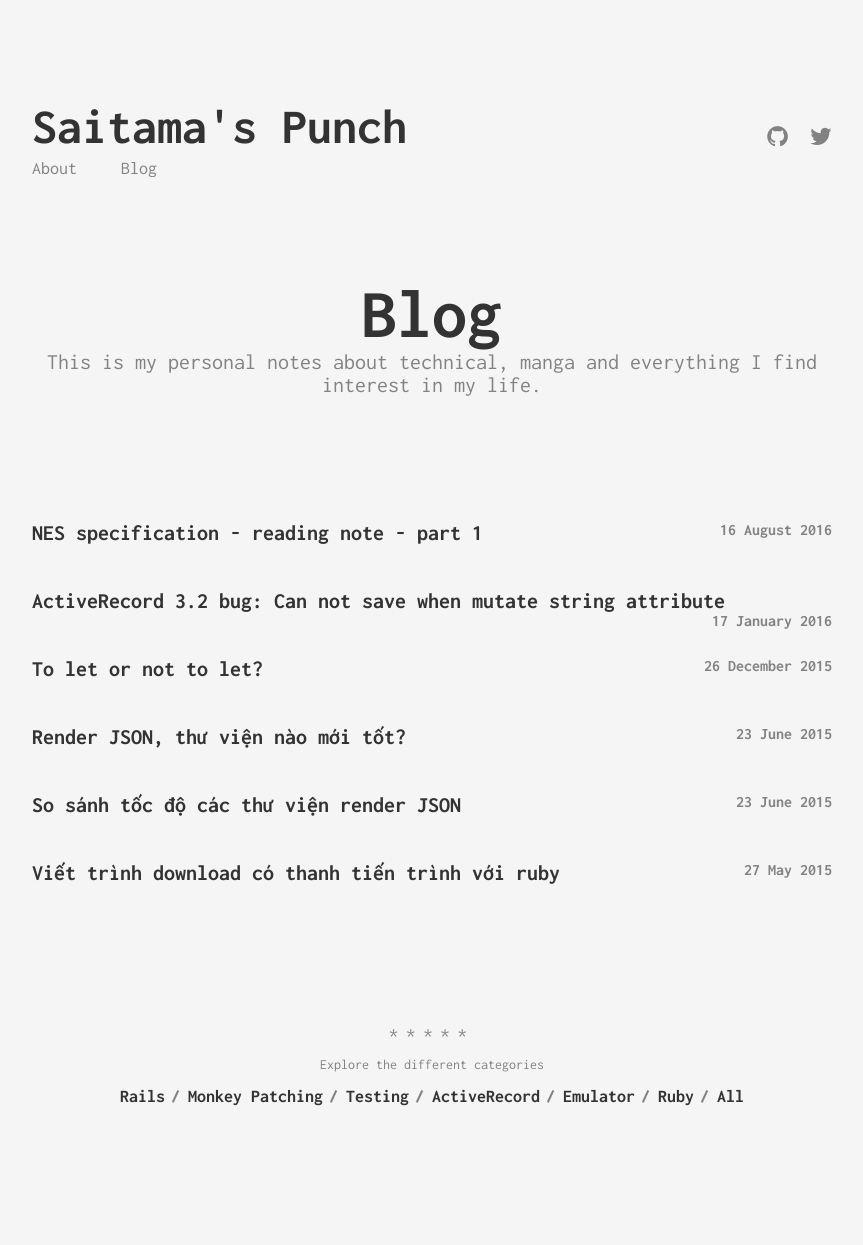
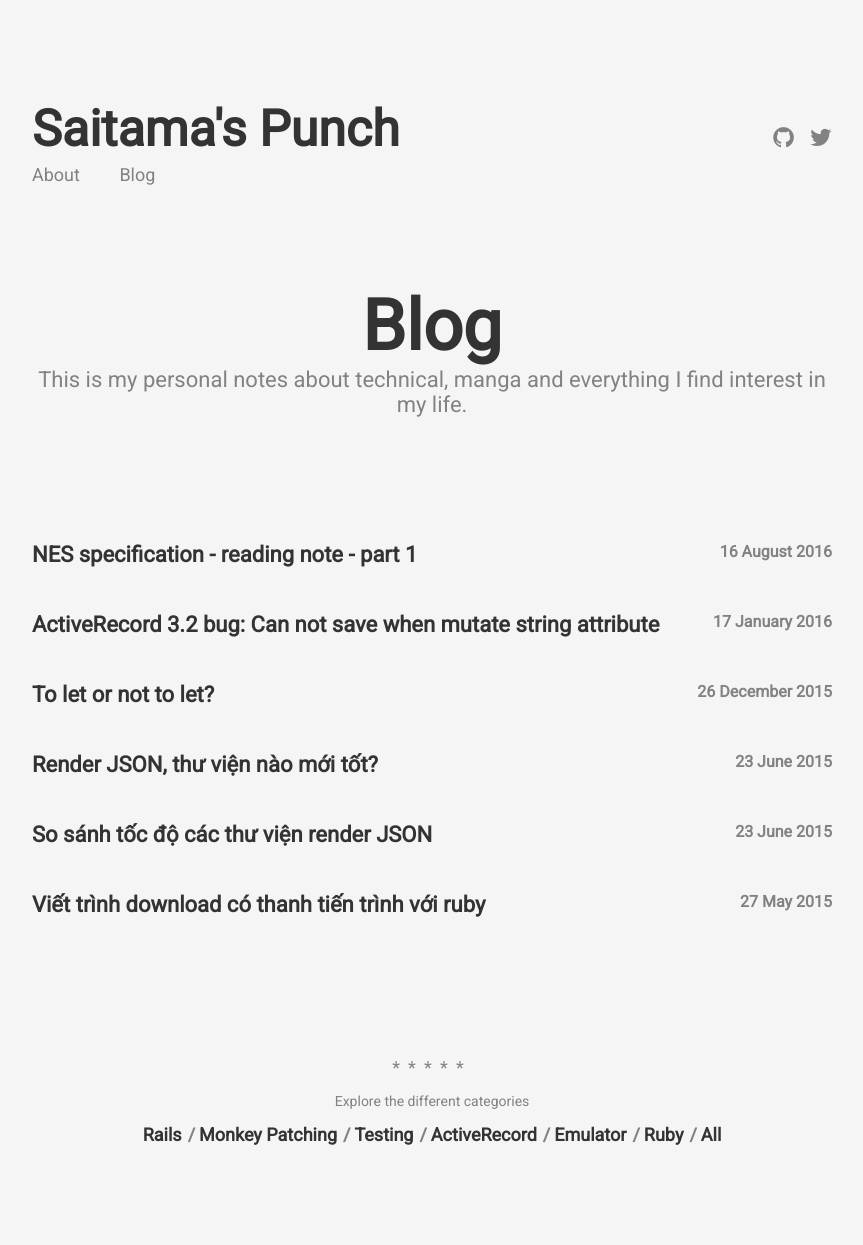
Before and after one commit to hieuk09/hieuk09.github.io, a Jekyll site: the page built from index.html, in a window 1280 px wide. Shown: the whole page, without its empty margins (208-1071 px from the left). Built offline with Jekyll 4.4.1, drawn with Linux system fonts in a browser that asks for light colours; before the commit the page ends 1205 px from its top, so only the background shows below that.

Commit message:
[f] Change to use roboto font

```diff
--- a/_includes/externals/styling.html
+++ b/_includes/externals/styling.html
@@ -1,4 +1,4 @@
-<link href='http://fonts.googleapis.com/css?family=Inconsolata:400,700' rel='stylesheet' type='text/css'>
+<link href='https://fonts.googleapis.com/css?family=Roboto' rel='stylesheet' type='text/css'>
 <link rel="stylesheet" href="{{ "/assets/vendor/normalize-css/normalize.css" | prepend: site.baseurl }}">
 <link rel="stylesheet" href="{{ "/css/main.css" | prepend: site.baseurl }}">
 <link rel="stylesheet" href="{{ "/assets/vendor/highlight/styles/solarized_dark.css" | prepend: site.baseurl }}">
--- a/_sass/_default.scss
+++ b/_sass/_default.scss
@@ -1,6 +1,6 @@
 /* =Base */
 body {
-    font-family: 'Inconsolata', ;
+    font-family: 'Roboto', sans-serif;
     color: $iron;
     background-color: $dorian;
 }
```
